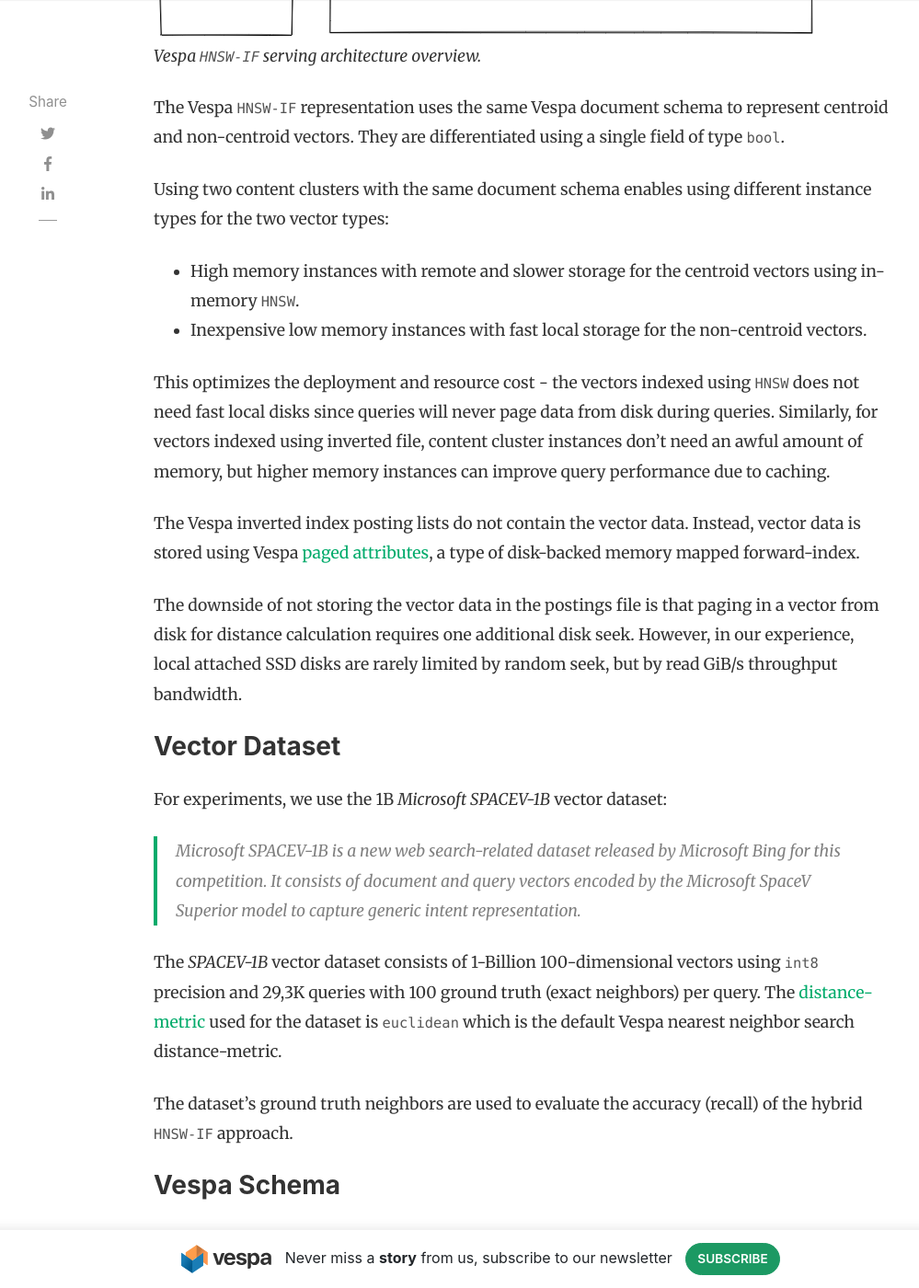
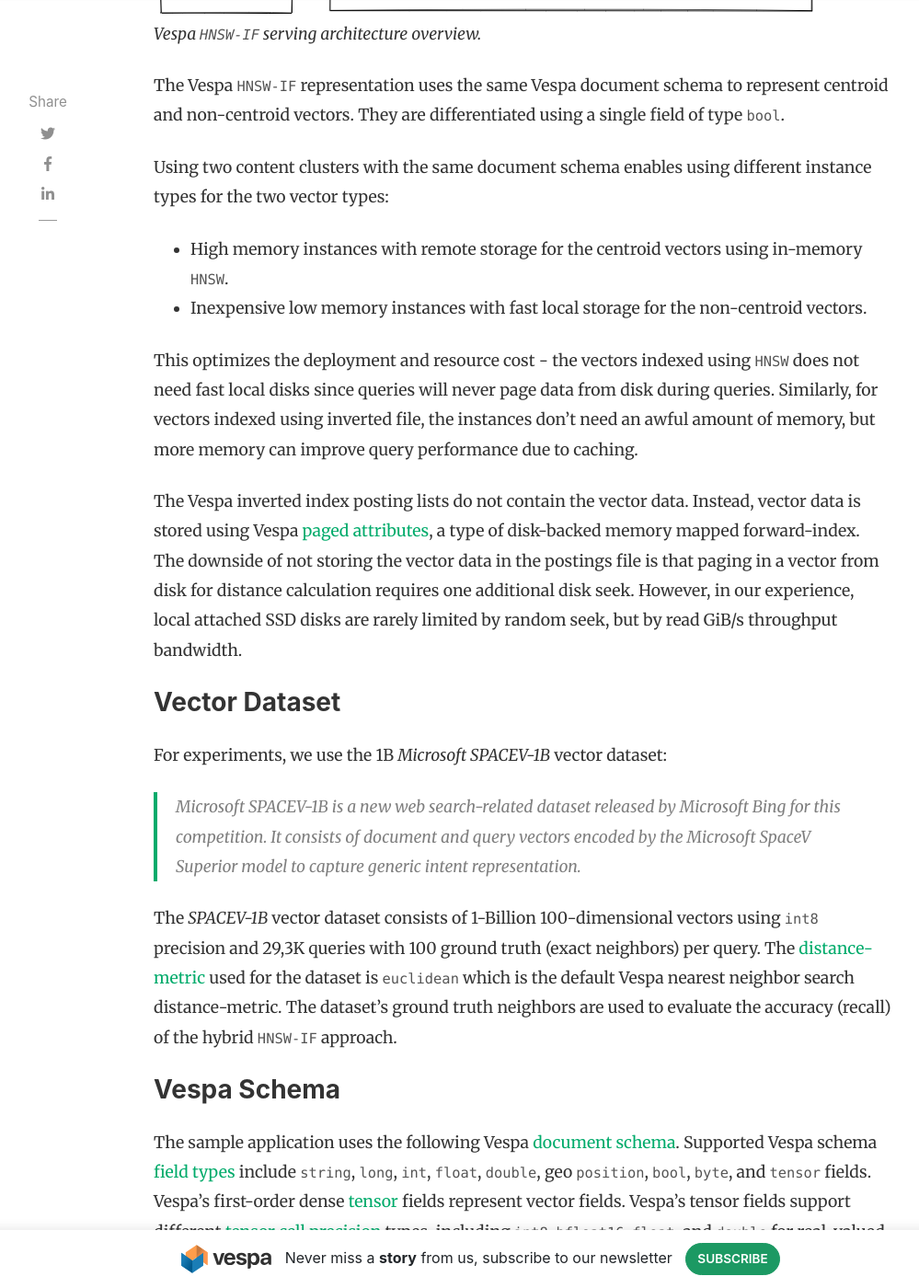
Before and after one commit to vespa-engine/blog, a Jekyll site: the page built from _posts/2022-06-07-vespa-hybrid-billion-scale-vector-search.md, in a window 1280 px wide and 1400 px high, scrolled down 8279 px. Shown: the whole window at 92% size, without its empty margins (118-1117 px from the left). Built offline with Jekyll 4.4.1, drawn with Linux system fonts in a browser that asks for light colours; nearby versions of some CDN libraries; comment, search, counter and statistics services are not loaded; some of the changed text lies outside the part shown.

Commit message:
another pass

```diff
--- a/_posts/2022-06-07-vespa-hybrid-billion-scale-vector-search.md
+++ b/_posts/2022-06-07-vespa-hybrid-billion-scale-vector-search.md
@@ -84,7 +84,6 @@
 Figure 1 gives a conceptual overview of *SPANN* for a small vector dataset of 10 vectors.
 There are two centroid vectors, vectors 4 and 9, both reference a posting list
 consisting of the vectors that are close to the cluster the centroid represents.
-
 A vector might be close to multiple cluster centroids, for example, vector 5 and vector 8 in the figure above.
 These are examples of boundary vectors that lays in between multiple centroids.
 
@@ -224,22 +223,20 @@
 Using two content clusters with the same document schema
 enables using different instance types for the two vector types:
 
-* High memory instances with remote and slower storage for the centroid vectors using in-memory `HNSW`.
+* High memory instances with remote storage for the centroid vectors using in-memory `HNSW`.
 * Inexpensive low memory instances with fast local storage for the non-centroid vectors.
 
 This optimizes the deployment and resource cost - the vectors indexed using `HNSW`
 does not need fast local disks since queries will never page data from disk during queries.
-Similarly, for vectors indexed using inverted file, content cluster instances don't
-need an awful amount of memory, but higher memory instances can improve query performance due to caching.
+Similarly, for vectors indexed using inverted file, the instances don't
+need an awful amount of memory, but more memory can improve query performance
+due to caching.
 
 The Vespa inverted index posting lists do not contain the vector data.
 Instead, vector data is stored using Vespa [paged attributes](https://docs.vespa.ai/en/attributes.html#paged-attributes),
-a type of disk-backed memory mapped forward-index.
-
-The downside of not storing the vector data in the postings file is that
-paging in a vector from disk for distance calculation requires one
-additional disk seek. However, in our experience,
-local attached SSD disks are rarely limited by random seek,
+a type of disk-backed memory mapped forward-index. The downside of not storing the vector
+data in the postings file is that paging in a vector from disk for distance calculation requires one
+additional disk seek. However, in our experience, local attached SSD disks are rarely limited by random seek,
 but by read GiB/s throughput bandwidth.
 
 ### Vector Dataset
@@ -254,7 +251,6 @@
 and 29,3K queries with 100 ground truth (exact neighbors) per query.
 The [distance-metric](https://docs.vespa.ai/en/reference/schema-reference.html#distance-metric) used for the dataset
 is `euclidean` which is the default Vespa nearest neighbor search distance-metric.
-
 The dataset's ground truth neighbors are used to evaluate the
 accuracy (recall) of the hybrid `HNSW-IF` approach.
 
@@ -461,12 +460,12 @@
 
 With 128 centroids we reach 90% recall@10 at 50 ms end-to-end.
 50 ms is one order of magnitude larger than what in-memory algorithms supports at the same recall level,
-but for many vector search use cases 50ms is perfectly acceptable, especially with high recall.
+but for many vector search use cases 50ms is perfectly acceptable, especially considering the high recall.
 To put the number in context, 9 out of 10 queries returns the *same* top-10 result as expensive exact nearest neighbor search, over 1B vectors!
 
 ## Summary
 
-This blog post introduced a cost-effective hybrid method for billion-scale vector search, enabling
+This blog post introduced a cost-effective _hybrid_ method for billion-scale vector search, enabling
 many new real-world applications using AI-powered vector representations.
 
 You can get started today using the ready to deploy
```
Also changed, not shown: other parts of _posts/2022-06-07-vespa-hybrid-billion-scale-vector-search.md (+14 -11 lines).
